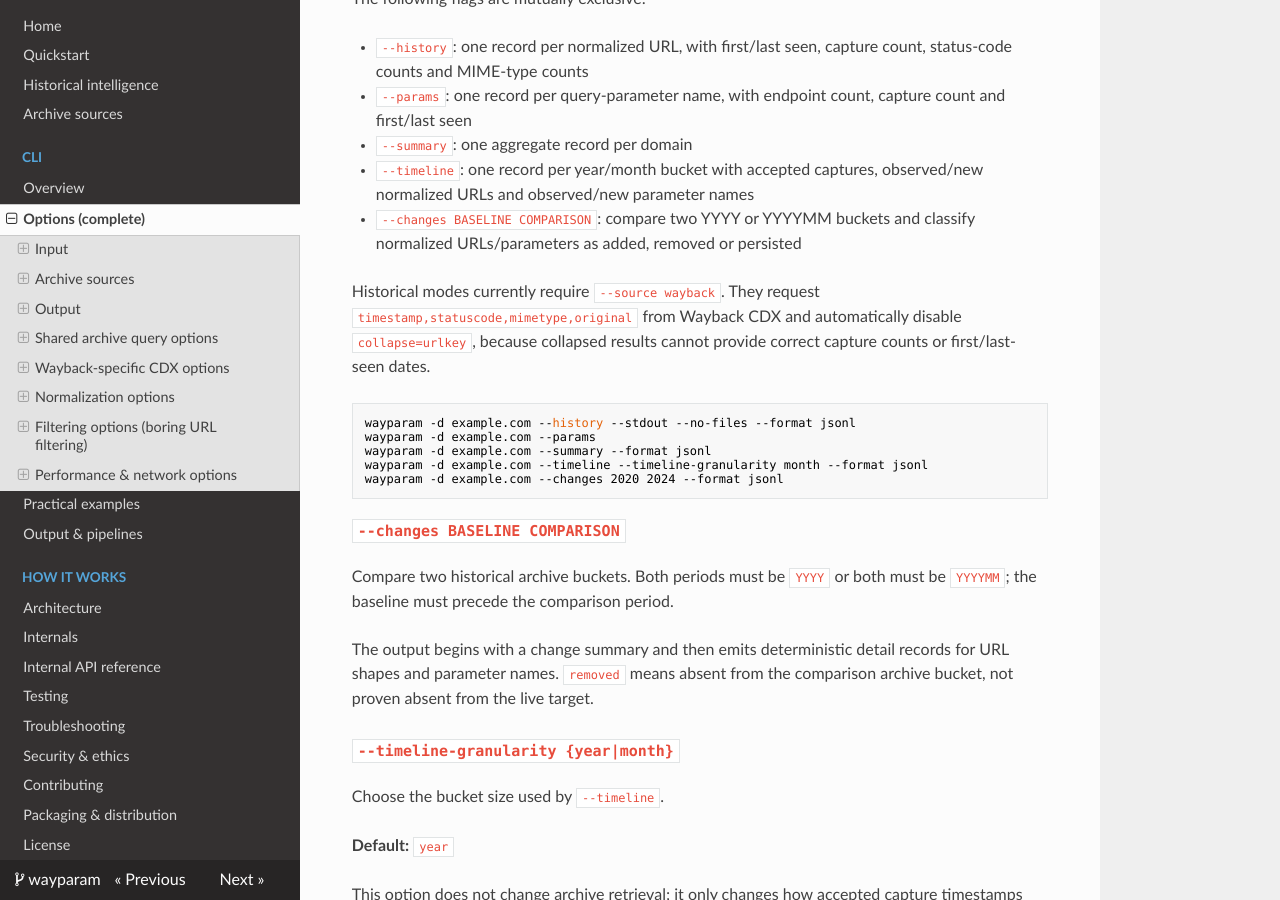
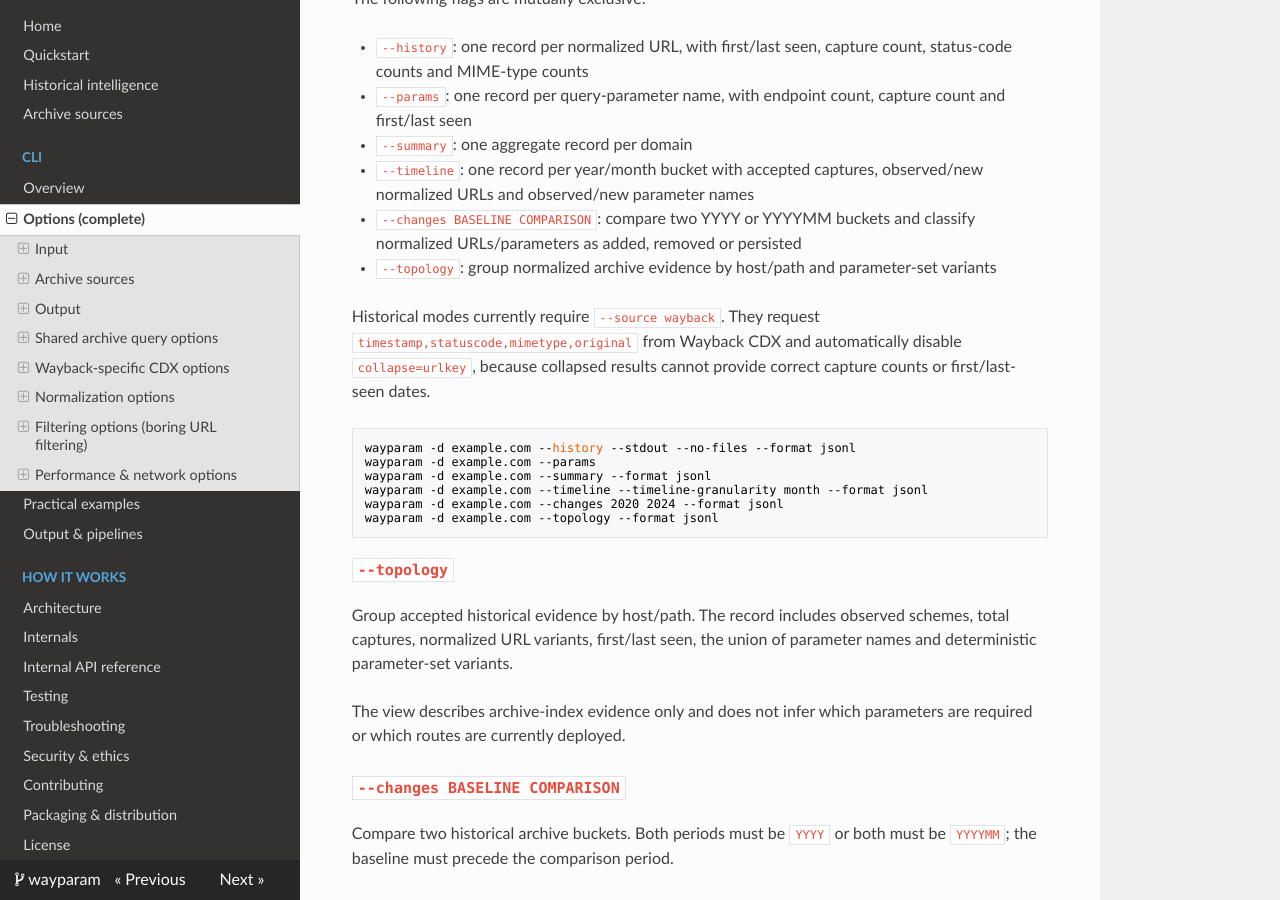
Before and after one commit to aleff-github/wayparam, an MkDocs documentation site: the page built from docs/cli/options.md, in a window 1280 px wide and 900 px high, scrolled down 4016 px. Built offline with MkDocs 1.6.1, drawn with Linux system fonts in a browser that asks for light colours; nearby versions of some CDN libraries.

Commit message:
Document --topology CLI option

````diff
--- a/docs/cli/options.md
+++ b/docs/cli/options.md
@@ -176,6 +176,7 @@ The following flags are mutually exclusive:
 - `--summary`: one aggregate record per domain
 - `--timeline`: one record per year/month bucket with accepted captures, observed/new normalized URLs and observed/new parameter names
 - `--changes BASELINE COMPARISON`: compare two YYYY or YYYYMM buckets and classify normalized URLs/parameters as added, removed or persisted
+- `--topology`: group normalized archive evidence by host/path and parameter-set variants
 
 Historical modes currently require `--source wayback`. They request `timestamp,statuscode,mimetype,original` from Wayback CDX and automatically disable `collapse=urlkey`, because collapsed results cannot provide correct capture counts or first/last-seen dates.
 
@@ -185,7 +186,16 @@ wayparam -d example.com --params
 wayparam -d example.com --summary --format jsonl
 wayparam -d example.com --timeline --timeline-granularity month --format jsonl
 wayparam -d example.com --changes 2020 2024 --format jsonl
+wayparam -d example.com --topology --format jsonl
 ```
+
+### `--topology`
+Group accepted historical evidence by host/path. The record includes observed
+schemes, total captures, normalized URL variants, first/last seen, the union of
+parameter names and deterministic parameter-set variants.
+
+The view describes archive-index evidence only and does not infer which
+parameters are required or which routes are currently deployed.
 
 ### `--changes BASELINE COMPARISON`
 Compare two historical archive buckets. Both periods must be `YYYY` or both
````
